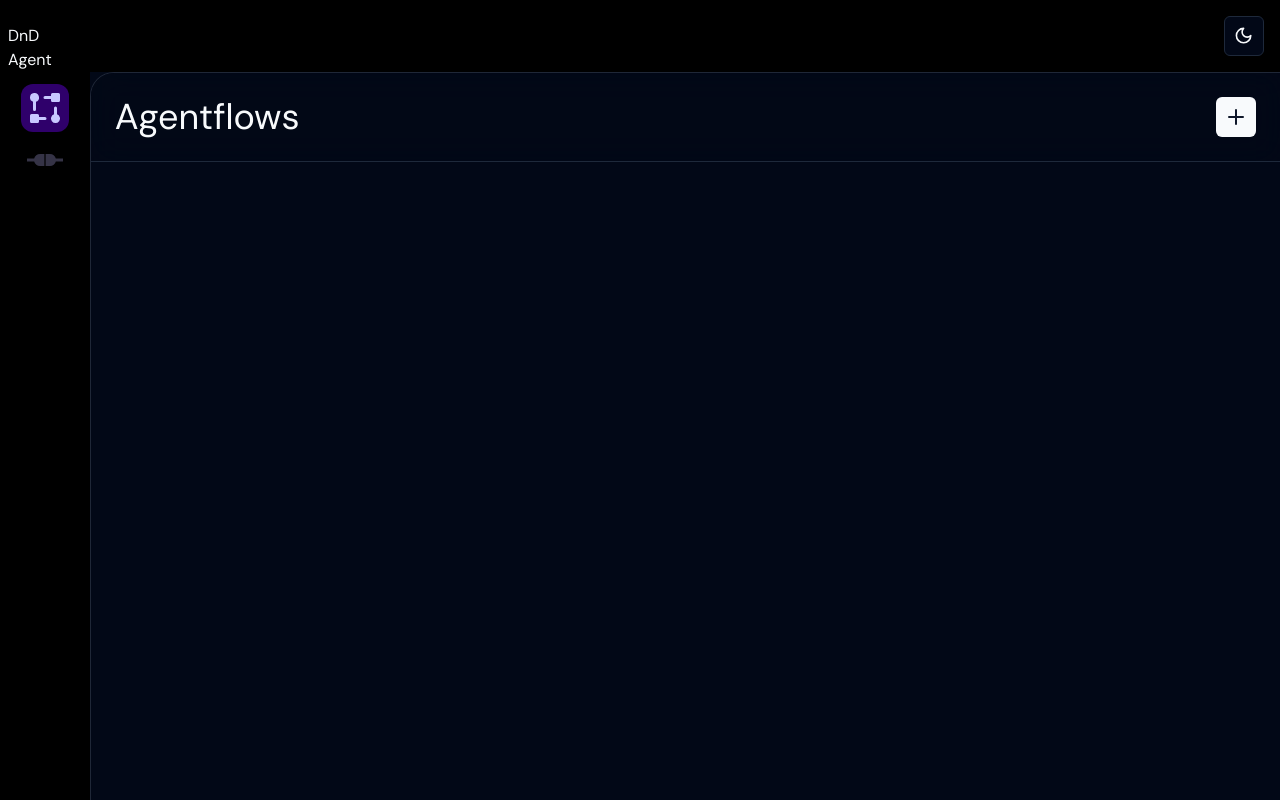
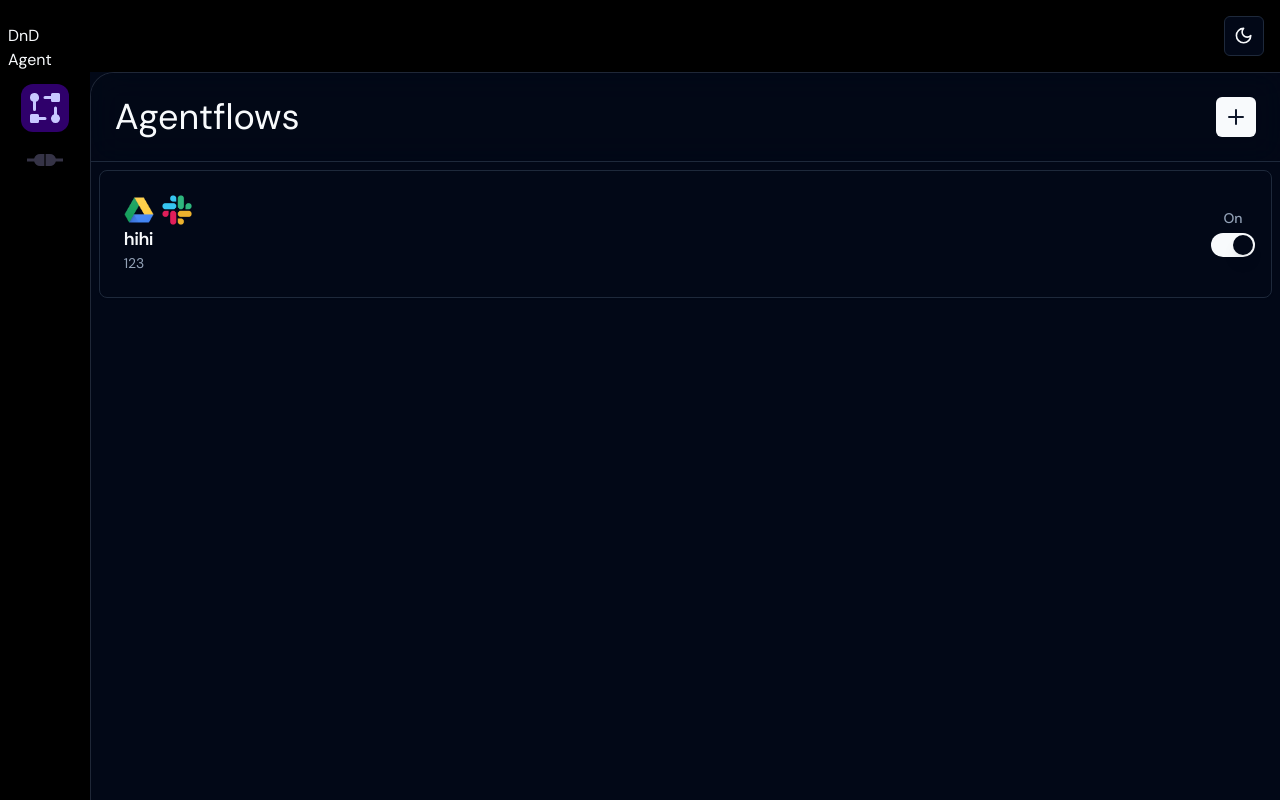
Before and after one commit to JamieLee0510/agent-flow, a Next.js app: page /agentflows in a window 1280 px wide. Built offline with nearby package versions, Linux system fonts and the light colour scheme.

Commit message:
feat: agent flow list

```diff
--- a/package.json
+++ b/package.json
@@ -11,7 +11,9 @@
   "dependencies": {
     "@radix-ui/react-dialog": "^1.0.5",
     "@radix-ui/react-dropdown-menu": "^2.0.6",
+    "@radix-ui/react-label": "^2.0.2",
     "@radix-ui/react-slot": "^1.0.2",
+    "@radix-ui/react-switch": "^1.0.3",
     "axios": "^1.6.8",
     "class-variance-authority": "^0.7.0",
     "clsx": "^2.1.0",
@@ -21,6 +23,7 @@
     "next-themes": "^0.3.0",
     "react": "^18",
     "react-dom": "^18",
+    "sonner": "^1.4.41",
     "tailwind-merge": "^2.2.2",
     "tailwindcss-animate": "^1.0.7"
   },
--- /dev/null
+++ b/src/app/(main)/agentflows/_actions/agentflow-connections.tsx
@@ -0,0 +1,10 @@
+export const onGetAgentflows = async (): Promise<any[]> => {
+    return new Promise((resolve, reject) => {
+        setTimeout(() => {
+            const data: any[] = [
+                { description: "123", id: 1, name: "hihi", publish: true },
+            ];
+            resolve(data);
+        }, 0);
+    });
+};
--- /dev/null
+++ b/src/app/(main)/agentflows/_components/agentflow.tsx
@@ -0,0 +1,75 @@
+import React from "react";
+import {
+    Card,
+    CardDescription,
+    CardHeader,
+    CardTitle,
+} from "@/components/ui/card";
+import Link from "next/link";
+import Image from "next/image";
+import { Label } from "@/components/ui/label";
+import { Switch } from "@/components/ui/switch";
+import { toast } from "sonner";
+// import { onFlowPublish } from '../_actions/workflow-connections'
+
+type Props = {
+    name: string;
+    description: string;
+    id: string;
+    publish: boolean | null;
+};
+
+const Agentflow = ({ description, id, name, publish }: Props) => {
+    const onPublishFlow = async (event: any) => {
+        // const response = await onFlowPublish(
+        //   id,
+        //   event.target.ariaChecked === 'false'
+        // )
+        // if (response) toast.message(response)
+    };
+
+    return (
+        <Card className="flex w-full items-center justify-between">
+            <CardHeader className="flex flex-col gap-4">
+                <Link href={`/workflows/editor/${id}`}>
+                    <div className="flex flex-row gap-2">
+                        <Image
+                            src="/googleDrive.png"
+                            alt="Google Drive"
+                            height={30}
+                            width={30}
+                            className="object-contain"
+                        />
+
+                        <Image
+                            src="/slack.png"
+                            alt="Google Drive"
+                            height={30}
+                            width={30}
+                            className="object-contain"
+                        />
+                    </div>
+                    <div className="">
+                        <CardTitle className="text-lg">{name}</CardTitle>
+                        <CardDescription>{description}</CardDescription>
+                    </div>
+                </Link>
+            </CardHeader>
+            <div className="flex flex-col items-center gap-2 p-4">
+                <Label
+                    htmlFor="airplane-mode"
+                    className="text-muted-foreground"
+                >
+                    {publish! ? "On" : "Off"}
+                </Label>
+                <Switch
+                    id="airplane-mode"
+                    // onClick={onPublishFlow}
+                    defaultChecked={publish!}
+                />
+            </div>
+        </Card>
+    );
+};
+
+export default Agentflow;
--- /dev/null
+++ b/src/app/(main)/agentflows/_components/index.tsx
@@ -0,0 +1,26 @@
+import React from "react";
+import AgentFlow from "./agentflow";
+import { onGetAgentflows } from "../_actions/agentflow-connections";
+
+type Props = {};
+
+const Agentflows = async (props: Props) => {
+    const agentflows = await onGetAgentflows();
+    return (
+        <div className="relative flex flex-col gap-4">
+            <section className="flex flex-col m-2">
+                {agentflows?.length ? (
+                    agentflows.map((flow) => (
+                        <AgentFlow key={flow.id} {...flow} />
+                    ))
+                ) : (
+                    <div className="mt-28 flex text-muted-foreground items-center justify-center">
+                        No Agent flows
+                    </div>
+                )}
+            </section>
+        </div>
+    );
+};
+
+export default Agentflows;
--- a/src/app/(main)/agentflows/page.tsx
+++ b/src/app/(main)/agentflows/page.tsx
@@ -1,6 +1,8 @@
 import React from "react";
 
 import AgentflowButton from "./_components/agentflow-btn";
+import Agentsflows from "./_components";
+
 export default function Page() {
     return (
         <div className="flex flex-col relative">
@@ -8,6 +10,7 @@ export default function Page() {
                 Agentflows
                 <AgentflowButton />
             </h1>
+            <Agentsflows />
             {/* <Workflows /> */}
         </div>
     );
--- /dev/null
+++ b/src/components/ui/label.tsx
@@ -0,0 +1,26 @@
+"use client"
+
+import * as React from "react"
+import * as LabelPrimitive from "@radix-ui/react-label"
+import { cva, type VariantProps } from "class-variance-authority"
+
+import { cn } from "@/lib/utils"
+
+const labelVariants = cva(
+  "text-sm font-medium leading-none peer-disabled:cursor-not-allowed peer-disabled:opacity-70"
+)
+
+const Label = React.forwardRef<
+  React.ElementRef<typeof LabelPrimitive.Root>,
+  React.ComponentPropsWithoutRef<typeof LabelPrimitive.Root> &
+    VariantProps<typeof labelVariants>
+>(({ className, ...props }, ref) => (
+  <LabelPrimitive.Root
+    ref={ref}
+    className={cn(labelVariants(), className)}
+    {...props}
+  />
+))
+Label.displayName = LabelPrimitive.Root.displayName
+
+export { Label }
--- /dev/null
+++ b/src/components/ui/sonner.tsx
@@ -0,0 +1,31 @@
+"use client"
+
+import { useTheme } from "next-themes"
+import { Toaster as Sonner } from "sonner"
+
+type ToasterProps = React.ComponentProps<typeof Sonner>
+
+const Toaster = ({ ...props }: ToasterProps) => {
+  const { theme = "system" } = useTheme()
+
+  return (
+    <Sonner
+      theme={theme as ToasterProps["theme"]}
+      className="toaster group"
+      toastOptions={{
+        classNames: {
+          toast:
+            "group toast group-[.toaster]:bg-background group-[.toaster]:text-foreground group-[.toaster]:border-border group-[.toaster]:shadow-lg",
+          description: "group-[.toast]:text-muted-foreground",
+          actionButton:
+            "group-[.toast]:bg-primary group-[.toast]:text-primary-foreground",
+          cancelButton:
+            "group-[.toast]:bg-muted group-[.toast]:text-muted-foreground",
+        },
+      }}
+      {...props}
+    />
+  )
+}
+
+export { Toaster }
--- /dev/null
+++ b/src/components/ui/switch.tsx
@@ -0,0 +1,29 @@
+"use client"
+
+import * as React from "react"
+import * as SwitchPrimitives from "@radix-ui/react-switch"
+
+import { cn } from "@/lib/utils"
+
+const Switch = React.forwardRef<
+  React.ElementRef<typeof SwitchPrimitives.Root>,
+  React.ComponentPropsWithoutRef<typeof SwitchPrimitives.Root>
+>(({ className, ...props }, ref) => (
+  <SwitchPrimitives.Root
+    className={cn(
+      "peer inline-flex h-6 w-11 shrink-0 cursor-pointer items-center rounded-full border-2 border-transparent transition-colors focus-visible:outline-none focus-visible:ring-2 focus-visible:ring-ring focus-visible:ring-offset-2 focus-visible:ring-offset-background disabled:cursor-not-allowed disabled:opacity-50 data-[state=checked]:bg-primary data-[state=unchecked]:bg-input",
+      className
+    )}
+    {...props}
+    ref={ref}
+  >
+    <SwitchPrimitives.Thumb
+      className={cn(
+        "pointer-events-none block h-5 w-5 rounded-full bg-background shadow-lg ring-0 transition-transform data-[state=checked]:translate-x-5 data-[state=unchecked]:translate-x-0"
+      )}
+    />
+  </SwitchPrimitives.Root>
+))
+Switch.displayName = SwitchPrimitives.Root.displayName
+
+export { Switch }
```
Also changed, not shown: public/googleDrive.png (added), src/app/(main)/agentflows/editor/[id]/page.tsx (added), 1 other file (tests, documents, lock files or other folders).
